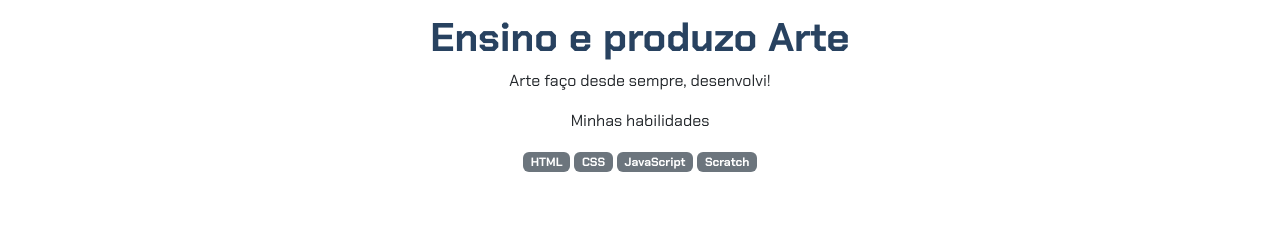
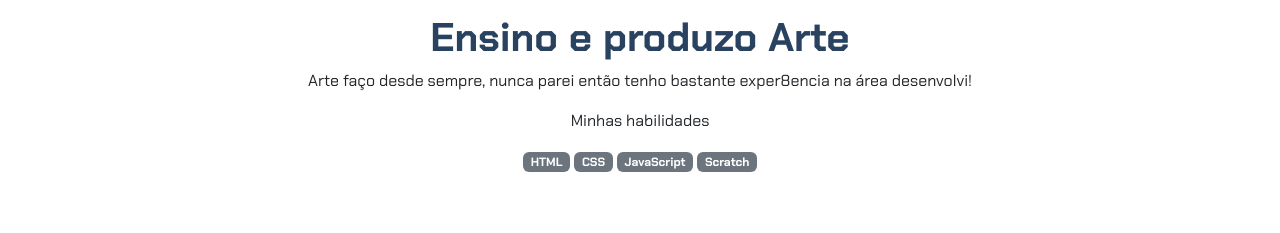
Before and after one commit to kelvinrafael11/curriculo-, a plain HTML site: page index.html in a window 1280 px wide. Shown: the part 58-291 px from the top of the page. Drawn offline with nearby package versions, Linux system fonts and the light colour scheme.

Commit message:
modifiquei descrição

```diff
--- a/index.html
+++ b/index.html
@@ -15,7 +15,7 @@
             srcset="">
         <p class="lead">Eu sou Kelvin_</p>
         <h1>Ensino e produzo Arte</h1>
-        <p>Arte faço desde sempre,
+        <p>Arte faço desde sempre, nunca parei então tenho bastante exper8encia na área
          desenvolvi!</p>
         <p>Minhas habilidades</p>
         <div>
```
